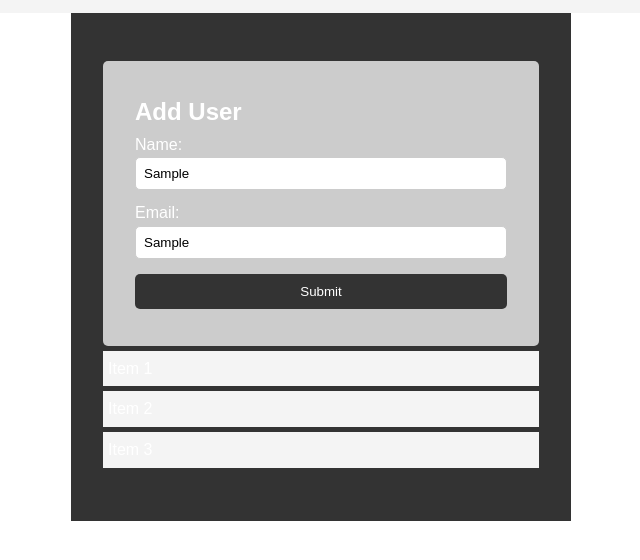
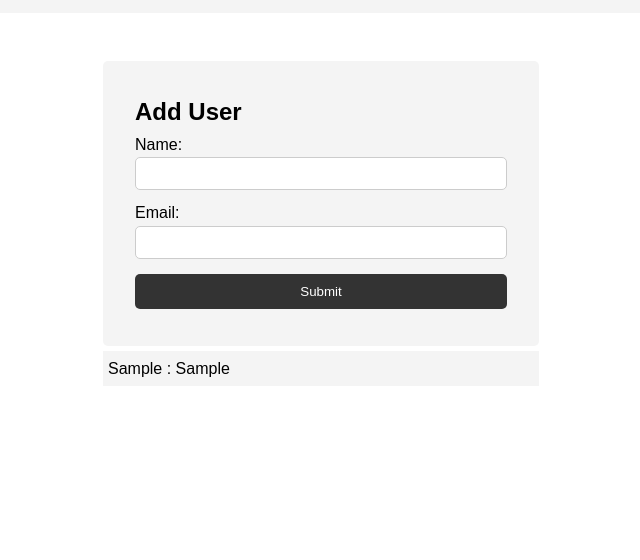
Before and after one commit to sytnikov/java-script-crash-course, a plain HTML site: page index.html in a window 1280 px wide. Both pictures are taken after typing "Sample", "Sample" into the empty fields and a click on the input "Submit". Shown: the part 70-630 px from the top of the page, without its empty margins (319-959 px from the left). Drawn offline with Linux system fonts and the light colour scheme.

Commit message:
adding users by completing the form

```diff
--- a/index.html
+++ b/index.html
@@ -29,11 +29,11 @@
 
       <ul id="users"></ul>
 
-      <ul class="items">
+      <!-- <ul class="items">
         <li class="item">Item 1</li>
         <li class="item">Item 2</li>
         <li class="item">Item 3</li>
-      </ul>
+      </ul> -->
     </section>
 
 
--- a/main.js
+++ b/main.js
@@ -23,12 +23,40 @@
 // const btn = document.querySelector('.btn');
 // btn.style.background = 'red';
 
-const btn = document.querySelector('.btn');
+// const btn = document.querySelector('.btn');
 
-btn.addEventListener('click', (element) => {
+// btn.addEventListener('click', (element) => { // other events: mouseover, mouseout
+//     element.preventDefault();
+//     // changing form background
+//     document.querySelector('#my-form').style.background = '#ccc';
+//     // changing a theme to dark by adding a class
+//     document.querySelector('.container').classList.add('bg-dark');
+//     // changing the text of the item 3
+//     document.querySelector('.items').lastElementChild.innerHTML = 'Hello';
+//     document.querySelector('.items').lastElementChild.style.color = "black";
+// });
+
+const myForm = document.querySelector("#my-form");
+const nameInput = document.querySelector("#name");
+const emailInput = document.querySelector("#email");
+const msg = document.querySelector(".msg");
+const userList = document.querySelector("#users");
+
+myForm.addEventListener("submit", onSubmit);
+
+function onSubmit(element) {
     element.preventDefault();
-    // changing form background
-    document.querySelector('#my-form').style.background = '#ccc';
-    // changing a theme to dark by adding a class
-    document.querySelector('.container').classList.add('bg-dark');
-})
+
+    if (nameInput.value === ''|| emailInput.value === '') {
+        msg.classList.add("error");
+        msg.innerHTML = "Please, fill all the inputs";
+        setTimeout(() => msg.remove(), 3000);
+    } else {
+        const li = document.createElement("li");
+        li.appendChild(document.createTextNode(`${nameInput.value} : ${emailInput.value}`));
+        userList.appendChild(li);
+        // clear input fields
+        nameInput.value = '';
+        emailInput.value = '';
+    }
+}
--- a/style.css
+++ b/style.css
@@ -74,6 +74,7 @@
   .error {
     background: orangered;
     color: #fff;
-    padding: 5px;
-    margin: 5px;
+    padding: 3px 5px;
+    border-radius: 5px;
+    margin: 3px 0;
   }
```
